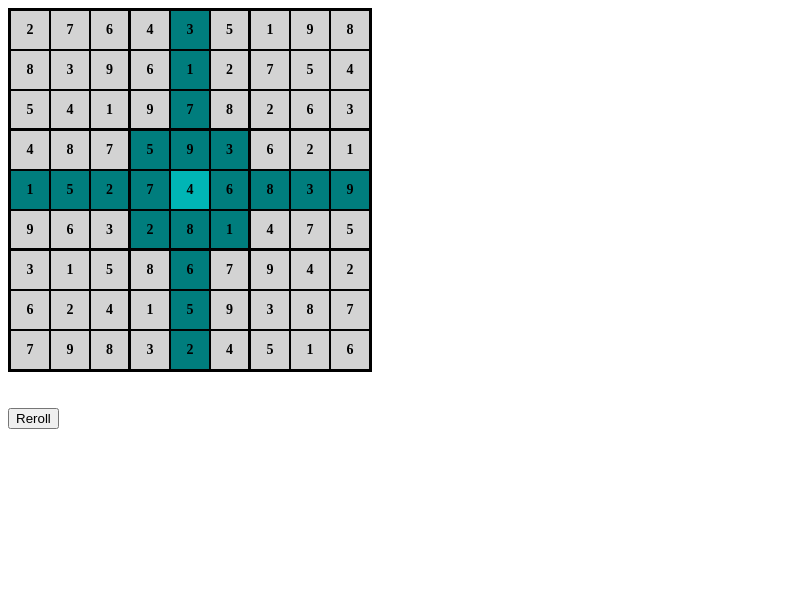
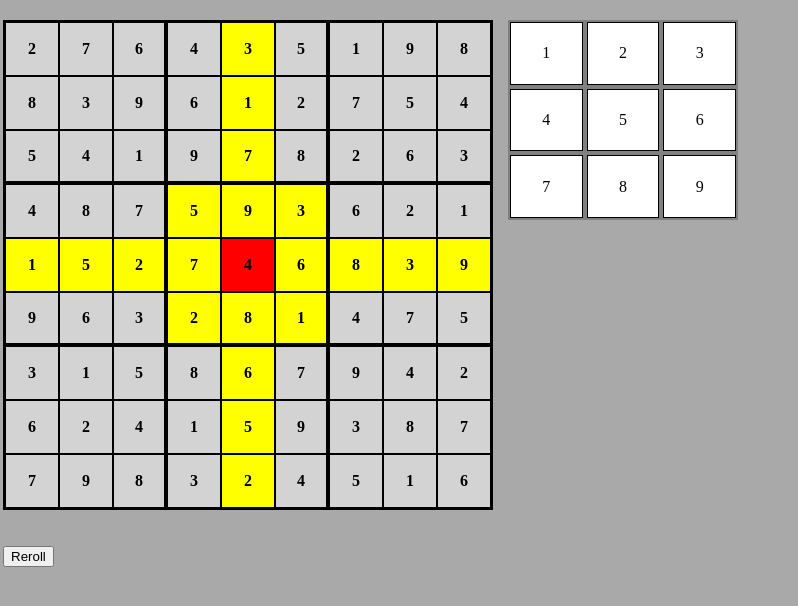
Before and after one commit to Draigan/Sudoku, a plain HTML site: page my-child.html in a window 1280 px wide. Shown: the whole page, without its empty margins (0-798 px from the left). Drawn offline with Linux system fonts and the light colour scheme.

Commit message:
Add buttons

```diff
--- a/interface.mjs
+++ b/interface.mjs
@@ -54,22 +54,20 @@ function removeHighlight() {
 }
 for (let i = 0; i < 9; i++) {
   for (let j = 0; j < 9; j++) {
-    sudoku.gridElementArray[i][j].addEventListener("mouseover", () => {
-      highlight(sudoku.gridRow[i][j].row, sudoku.gridRow[i][j].col);
-    });
-
-
     sudoku.gridElementArray[i][j].addEventListener("click", () => {
       if (sudoku.gridRow[i][j].unclickable) return;
+      removeHighlight(i, j);
+      highlight(i, j);
+      currentCell = [i, j];
       if (sudoku.gridRow[i][j].fin >= 9) {
         sudoku.gridRow[i][j].fin = 0;
       }
       console.log(++sudoku.gridRow[i][j].fin)
       sudoku.gridDisplay();
     });
-    sudoku.gridElementArray[i][j].addEventListener("mouseout", () => {
-      removeHighlight(sudoku.gridRow[i][j].row, sudoku.gridRow[i][j].col);
-    });
+    // sudoku.gridElementArray[i][j].addEventListener("mouseout", () => {
+    //   removeHighlight(sudoku.gridRow[i][j].row, sudoku.gridRow[i][j].col);
+    // });
   }
 }
 // const keyBoard = document.querySelector('.keyboard');
--- a/my-child.html
+++ b/my-child.html
@@ -11,25 +11,57 @@
       box-sizing: border-box;
     }
 
+    body {
+      margin: 20px 3px 0px 3px;
+      padding: 0;
+      background: darkgray;
+    }
 
-    .gridElement {
-      width: 364px;
-      height: 364px;
+    .button {
+      min-width: 30%;
+      border: 1px groove black;
+      margin: 2px;
+      flex: 1;
+      display: flex;
+      justify-content: center;
+      align-items: center;
+      background: white;
+    }
+
+    .container {
       display: flex;
       flex-wrap: wrap;
+      width: 100%;
+      height: 100%;
+      gap: 15px;
+    }
+
+    .dashboard {
+      width: 230px;
+      height: 200px;
+      display: flex;
+      flex-wrap: wrap;
+      background-color: grey;
+    }
+
+    .grid-cell {
+      display: grid;
+      aspect-ratio: 1 / 1;
+      width: 490px;
+      grid-template-columns: 1fr 1fr 1fr 1fr 1fr 1fr 1fr 1fr 1fr;
+      grid-template-rows: 1fr 1fr 1fr 1fr 1fr 1fr 1fr 1fr 1fr;
       border: 2px solid black;
     }
 
 
-    .gridElement div {
-      font-size: 14px;
+    .grid-cell div {
+      font-size: 1 em;
       display: flex;
+      flex-wrap: wrap;
       justify-content: center;
       align-items: center;
       font-weight: 700;
       color: black;
-      width: 40px;
-      height: 40px;
       background: lightgray;
       border: 1px solid black;
 
@@ -42,19 +74,52 @@
     }
 
     .highlightstyle {
-      background-color: rgb(0, 125, 125) !important;
+      background-color: yellow !important;
     }
 
     .borderbottom {
-      border-bottom: 2px solid black !important;
+      border-bottom: 3px solid black !important;
     }
 
     .borderright {
-      border-right: 2px solid black !important;
+      border-right: 3px solid black !important;
     }
 
     .centerhighlightstyle {
-      background-color: #00b5b5 !important;
+      background-color: red !important;
+    }
+
+    @media screen and (max-width: 734px) {
+      .grid-cell {
+        width: 100%;
+        padding: 0;
+        margin: 0;
+        aspect-ratio: 1 / 1;
+
+      }
+
+      .container {
+        padding: 0;
+      }
+
+      .dashboard {
+        width: 100%;
+      }
+
+      < !-- .grid-cell div {
+        -->< !-- font-size: 1 em;
+        -->< !-- display: flex;
+        -->< !-- flex-wrap: wrap;
+        -->< !-- justify-content: center;
+        -->< !-- align-items: center;
+        -->< !-- font-weight: 700;
+        -->< !-- color: black;
+        -->< !-- background: lightgray;
+        -->< !-- border: 1px solid black;
+        -->< !--
+      }
+
+      -->
     }
   </style>
 </head>
--- a/sudoku.mjs
+++ b/sudoku.mjs
@@ -15,7 +15,24 @@ import * as solver from "/solver.mjs";
 
 export class Sudoku {
   constructor(htmlElement) {
-    this.gridElement = document.getElementById(htmlElement);
+
+    document.getElementById(htmlElement).classList.add("container");
+    this.gridElement = document.getElementById(htmlElement).appendChild(document.createElement('div'));
+    this.gridElement.classList.add("grid-cell");
+    this.dashBoard = document.getElementById(htmlElement).appendChild(document.createElement('div'));
+    this.buttonArray = [];
+    for (let i = 0; i < 9; i++) {
+      this.buttonArray.push({
+        name: `button${i}`,
+        HTMLElement: this.dashBoard.appendChild(document.createElement('div'))
+      })
+      this.buttonArray[i].HTMLElement.classList.add("button");
+      this.buttonArray[i].HTMLElement.innerHTML = i + 1;
+
+    }
+    this.dashBoard.classList.add("dashboard");
+
+    // this.gridElement = document.getElementById(htmlElement);
     this.gridElementArray = [];
     this.gridRow = [];
     this.sectionZero = [];
@@ -47,7 +64,6 @@ export class Sudoku {
     console.log(solver.solve(this.gridRow))
     this.gridDisplay();
   }
-
 
   reset() {
     for (let i = 0; i < 9; i++) {
```
